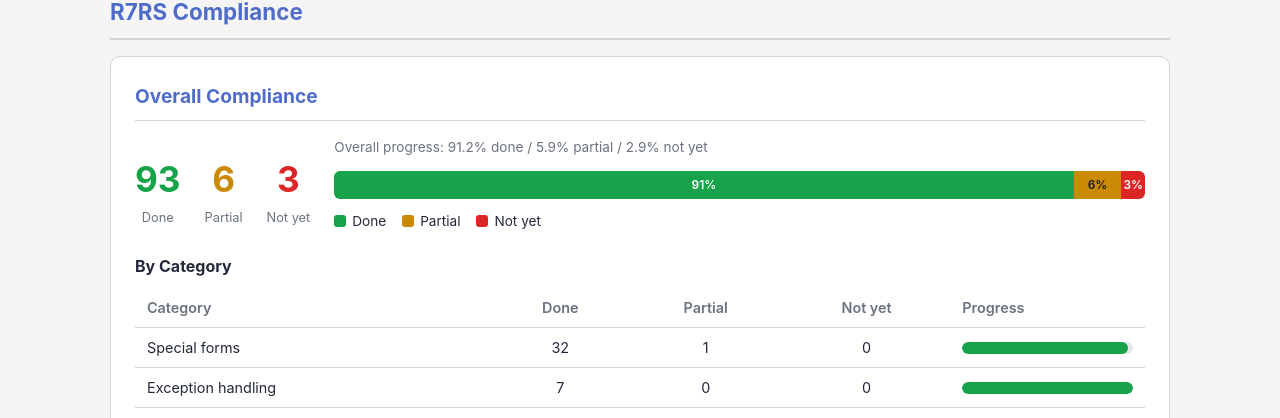
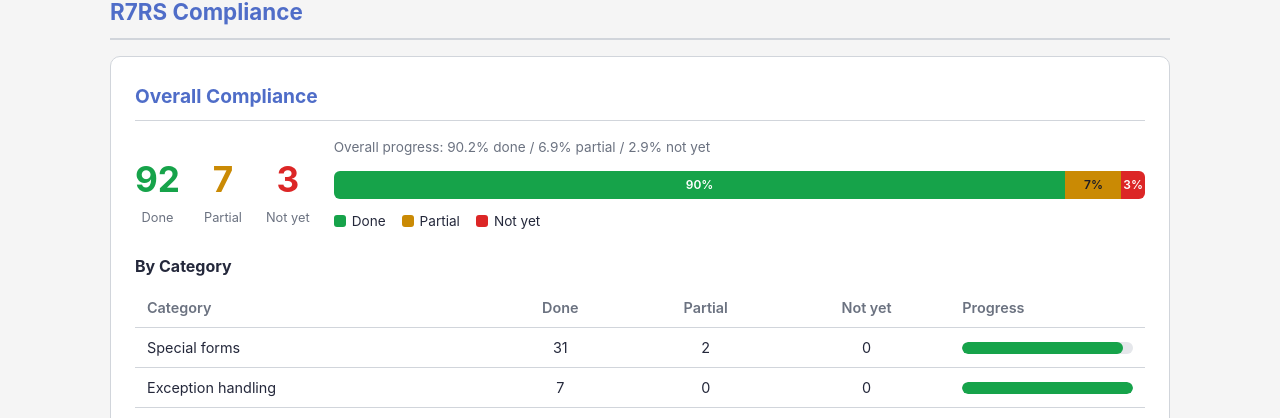
Before and after one commit to suchi/sucheme-go, a plain HTML site: page web-ui/dashboard.html in a window 1280 px wide. Shown: the part 1651-2069 px from the top of the page. Drawn offline with Linux system fonts and the light colour scheme.

Commit message:
fix: address Copilot review round 3-4 comments
- include-ciを部分対応に戻す（識別子のみのケースフォールド未対応）
- R7RS集計数値を92/7/3に修正（docs + dashboard同期）
- CLAUDE.md cooldown指針を明確化（削除禁止→修正して追従）
- feedback-plan Round 2-A完了注記を追加
- ダッシュボードにTODOコメント追加（数値同期の自動化検討）

Co-Authored-By: Claude Opus 4.6 (1M context) <noreply@anthropic.com>

```diff
--- a/web-ui/dashboard.html
+++ b/web-ui/dashboard.html
@@ -618,15 +618,16 @@
     <div class="card card-spaced">
       <h3>Overall Compliance</h3>
 
-      <!-- Counts from docs/r7rs-compliance.md: 93 done, 6 partial, 3 not yet = 102 unique items -->
+      <!-- Counts from docs/r7rs-compliance.md: 92 done, 7 partial, 3 not yet = 102 unique items -->
       <!-- Note: dynamic-wind, define-library, import appear in multiple categories but counted once -->
+      <!-- TODO: Consider generating these counts from r7rs-compliance.md via a build script to prevent drift -->
       <div class="r7rs-summary">
         <div class="r7rs-count">
-          <div class="r7rs-count-value color-green">93</div>
+          <div class="r7rs-count-value color-green">92</div>
           <div class="r7rs-count-label">Done</div>
         </div>
         <div class="r7rs-count">
-          <div class="r7rs-count-value color-yellow">6</div>
+          <div class="r7rs-count-value color-yellow">7</div>
           <div class="r7rs-count-label">Partial</div>
         </div>
         <div class="r7rs-count">
@@ -634,10 +635,10 @@
           <div class="r7rs-count-label">Not yet</div>
         </div>
         <div class="r7rs-bar-area">
-          <div class="muted-text" style="margin-bottom:4px;">Overall progress: 91.2% done / 5.9% partial / 2.9% not yet</div>
+          <div class="muted-text" style="margin-bottom:4px;">Overall progress: 90.2% done / 6.9% partial / 2.9% not yet</div>
           <div class="stacked-bar">
-            <div class="stacked-done" style="width:91.2%;">91%</div>
-            <div class="stacked-partial" style="width:5.9%;">6%</div>
+            <div class="stacked-done" style="width:90.2%;">90%</div>
+            <div class="stacked-partial" style="width:6.9%;">7%</div>
             <div class="stacked-none" style="width:2.9%;">3%</div>
           </div>
           <div class="legend">
@@ -663,12 +664,12 @@
           <!-- Data extracted from docs/r7rs-compliance.md -->
           <tr>
             <td>Special forms</td>
-            <td class="text-center">32</td>
-            <td class="text-center">1</td>
+            <td class="text-center">31</td>
+            <td class="text-center">2</td>
             <td class="text-center">0</td>
             <td>
               <div class="progress-bar-track progress-bar-sm">
-                <div class="progress-bar-fill bar-green" style="width:97%;"></div>
+                <div class="progress-bar-fill bar-green" style="width:93.9%;"></div>
               </div>
             </td>
           </tr>
```
Also changed, not shown: 3 other files.
